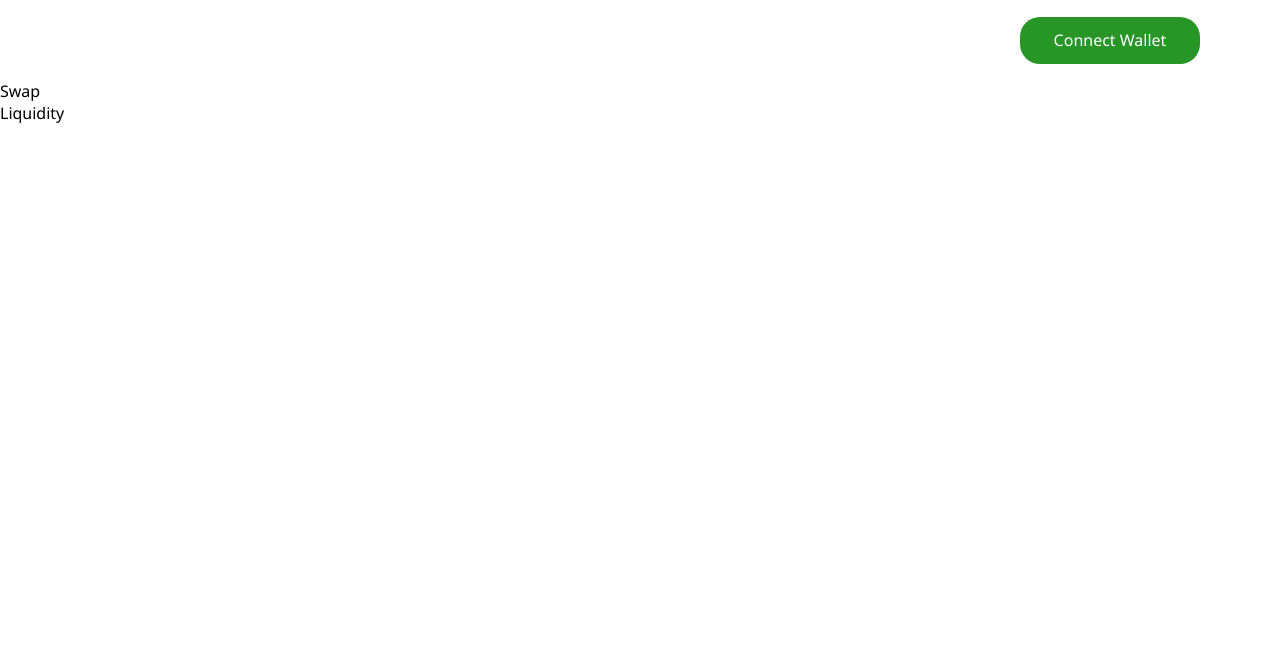
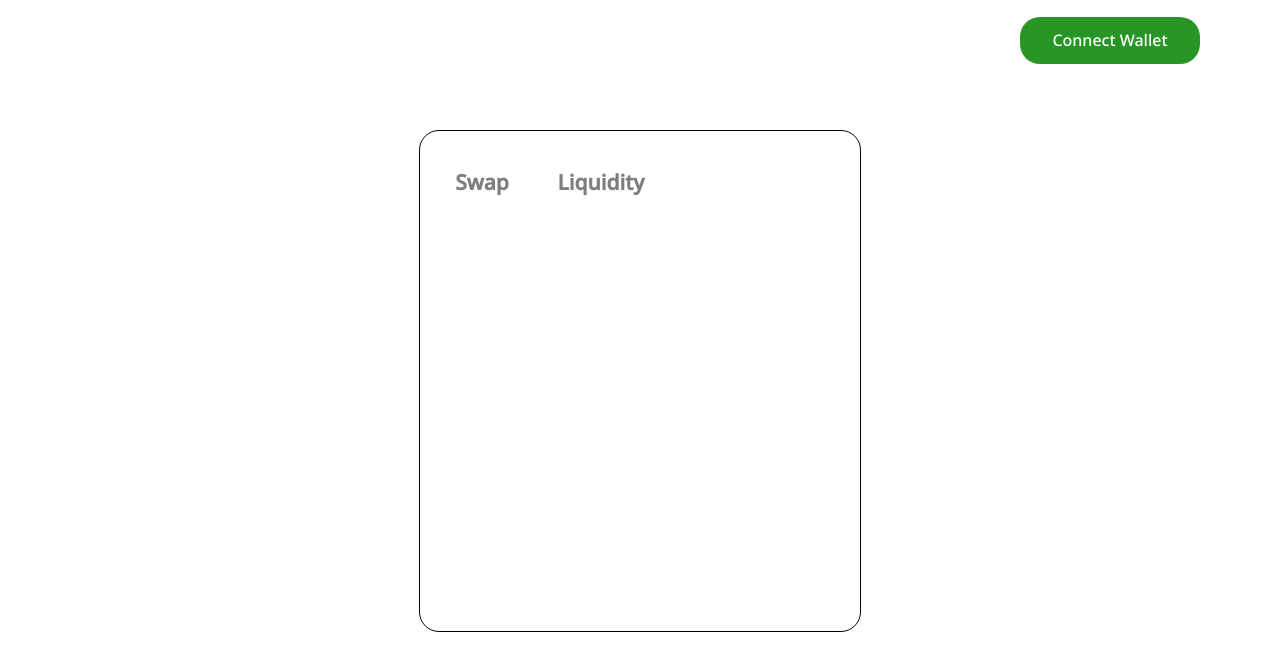
Before and after one commit to Napolite/liquidity-dapp, a React (Vite) app: page / in a window 1280 px wide. Shown: the top 670 px of the page. Built offline with nearby package versions, Linux system fonts and the light colour scheme.

Commit message:
#component: framework for home page

```diff
--- a/src/components/homepage/homepage.css
+++ b/src/components/homepage/homepage.css
@@ -0,0 +1,35 @@
+.homepage-root {
+  width: 100%;
+  height: 80vh;
+  padding-top: 50px;
+}
+
+.homepage {
+  margin: auto;
+  padding: 15px;
+  width: 32%;
+  height: 73.4%;
+  border: 1px solid black;
+  border-radius: 20px;
+}
+
+.tabs {
+  display: flex;
+  width: 50%;
+  padding-left: 20px;
+  height: 50px;
+  justify-content: space-around;
+  font-size: 21px;
+}
+
+.tabs > div {
+  width: 50%;
+  font-weight: 600;
+  display: flex;
+  align-items: flex-end;
+  color: rgb(129, 125, 125);
+}
+
+.tabs > div:hover {
+  color: black;
+}
--- a/src/components/homepage/index.tsx
+++ b/src/components/homepage/index.tsx
@@ -1,11 +1,13 @@
 import React from "react";
-
+import "./homepage.css";
 function Homepage() {
   return (
-    <div>
-      <div>
-        <div>Swap</div>
-        <div>Liquidity</div>
+    <div className="homepage-root">
+      <div className="homepage">
+        <div className="tabs">
+          <div>Swap</div>
+          <div>Liquidity</div>
+        </div>
       </div>
     </div>
   );
--- a/src/index.css
+++ b/src/index.css
@@ -1,7 +1,6 @@
 :root {
-  font-family: Noto;
-
-  font-synthesis: none;
+  font-family: NotoMid;
+  /* font-weight: bolder; */
   text-rendering: optimizeLegibility;
   -webkit-font-smoothing: antialiased;
   -moz-osx-font-smoothing: grayscale;
@@ -12,6 +11,11 @@
   font-family: Noto;
   src: url("./assets/fonts/NotoSans-Regular.ttf");
 }
+
+@font-face {
+  font-family: NotoMid;
+  src: url("./assets/fonts/NotoSans-Medium.ttf");
+}
 body {
   margin: 0;
   min-height: 100vh;
```
Also changed, not shown: src/assets/fonts/NotoSans-Medium.ttf (added).
